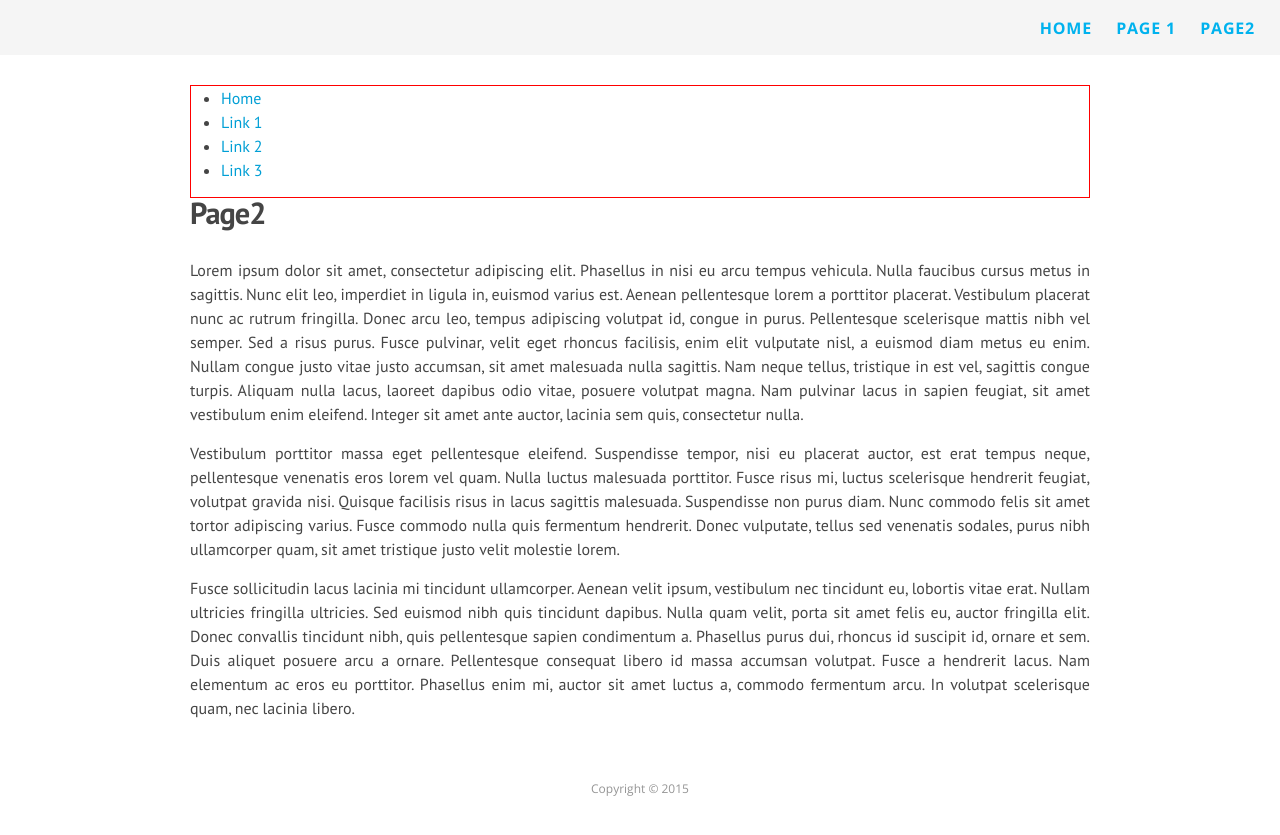
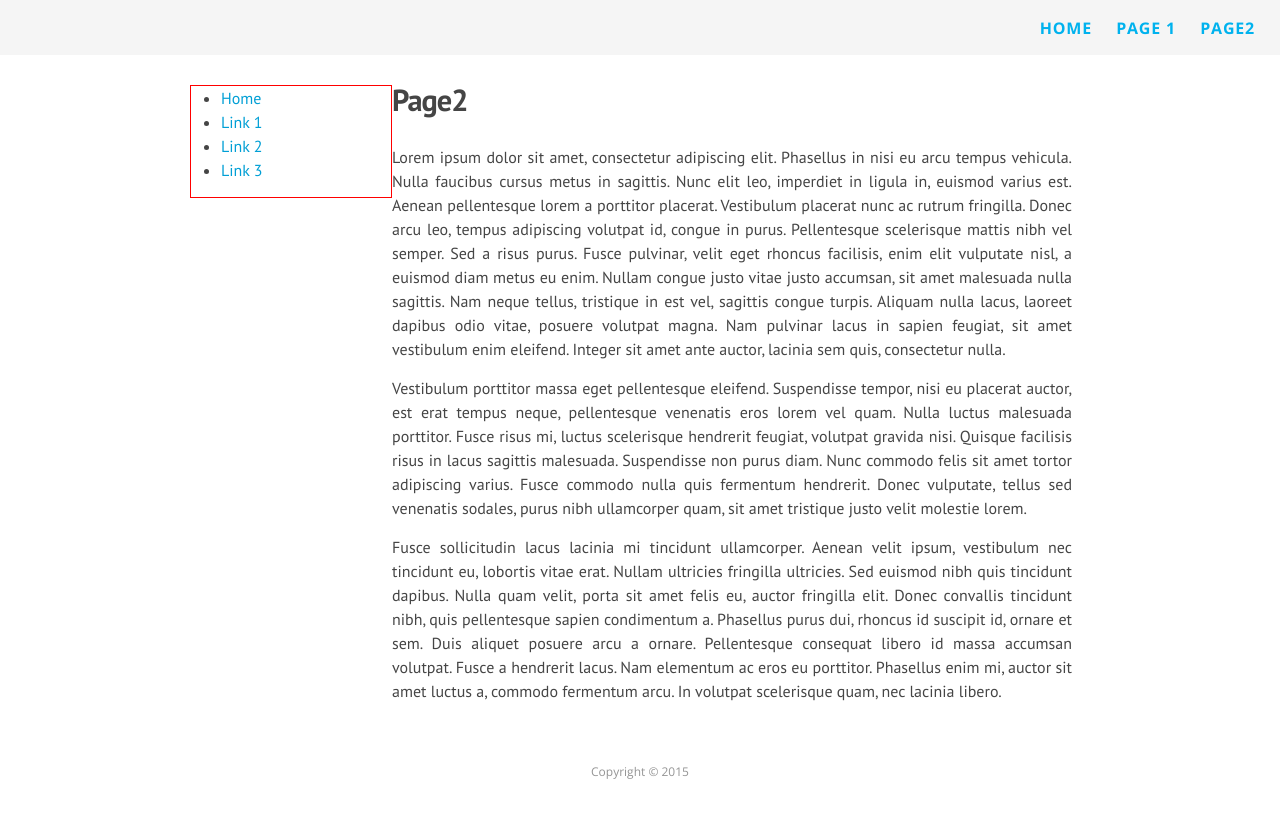
Before and after one commit to Tajtaj/spinoza, a Jekyll site: the page built from page2.md, in a window 1280 px wide. Shown: the top 835 px of the page. Built offline with Jekyll 4.4.1, drawn with Linux system fonts in a browser that asks for light colours; nearby versions of some CDN libraries; Markdown is read by kramdown in place of the engine named in the settings.

Commit message:
Changes in css
Changes in css.

```diff
--- a/css/style.css
+++ b/css/style.css
@@ -1,4 +1,10 @@
 /***************** Custom CSS **************************/
 .left-sidebar{
   border:1px solid red;
+  float:left;
+  width:200px;
 }
+.post{
+  float:left;
+  width:680px;
+}
```
